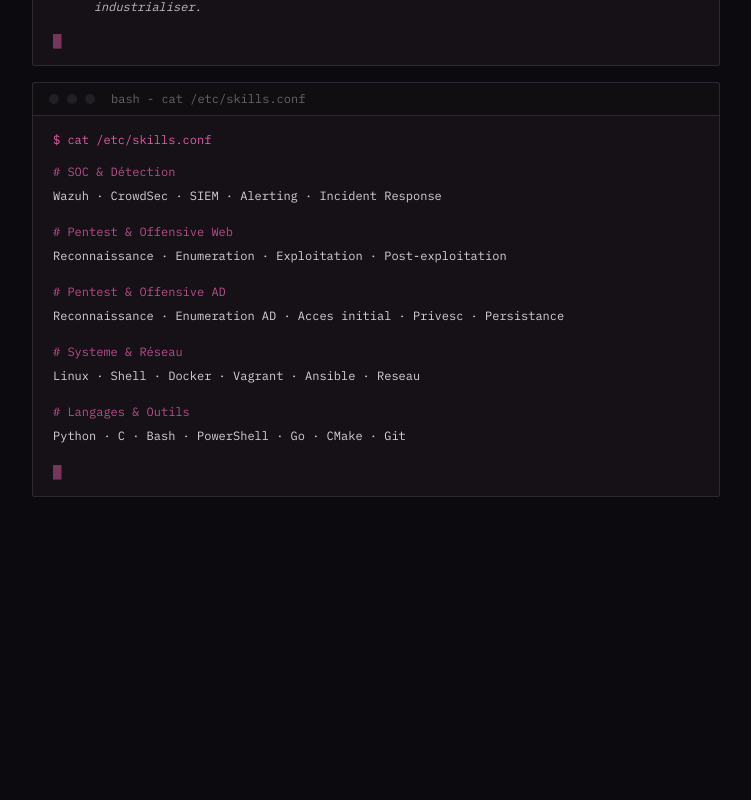
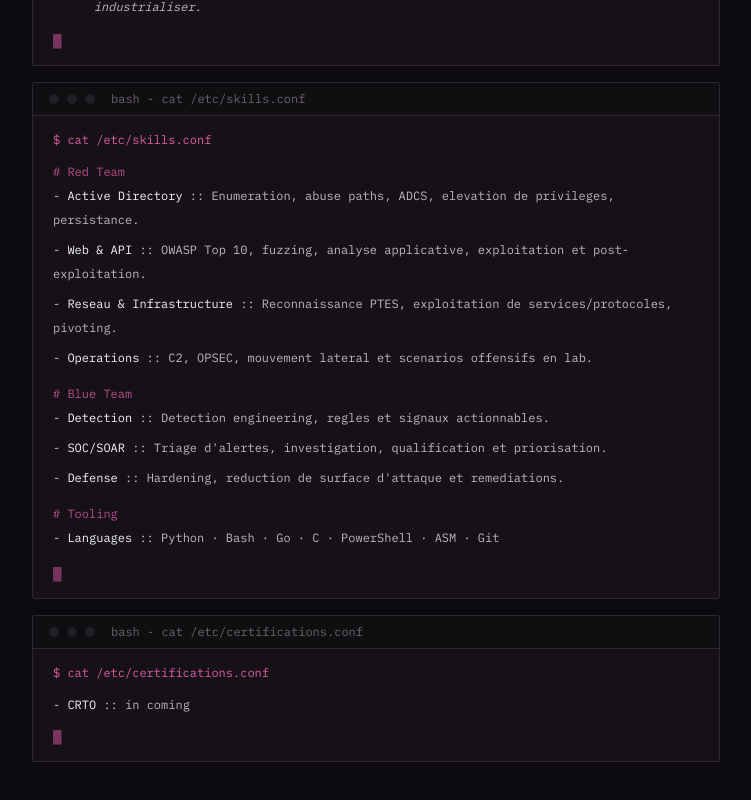
Before and after one commit to 0xbbuddha/0xbbuddha.fr, a Next.js app: page / in a window 1280 px wide. Shown: the part 1420-2220 px from the top of the page, without its empty margins (312-1063 px from the left). Before the commit the page ends 1957 px from the top, so only its background shows below. Built offline with nearby package versions, Linux system fonts and the light colour scheme.

Commit message:
update skills

```diff
--- a/src/app/page.tsx
+++ b/src/app/page.tsx
@@ -2,7 +2,7 @@
 
 import Image from "next/image";
 import { ArrowUpRight, Github, Linkedin } from "lucide-react";
-import { projects, skillCategories, siteProfile, socialLinks } from "@/lib/site-data";
+import { projects, siteProfile, socialLinks } from "@/lib/site-data";
 import { useLanguage } from "@/components/LanguageProvider";
 
 const SOCIAL_ICONS: Record<string, React.ElementType> = {
@@ -82,12 +82,65 @@
     },
   };
 
-  const skillTitleEn: Record<string, string> = {
-    "SOC & Détection": "SOC & Detection",
-    "Pentest & Offensive Web": "Pentest & Offensive Web",
-    "Pentest & Offensive AD": "Pentest & Offensive AD",
-    "Systeme & Réseau": "Systems & Network",
-    "Langages & Outils": "Languages & Tooling",
+  const skillSectionsFr = [
+    {
+      title: "Red Team",
+      parts: [
+        { name: "Active Directory", detail: "Enumeration, abuse paths, ADCS, elevation de privileges, persistance." },
+        { name: "Web & API", detail: "OWASP Top 10, fuzzing, analyse applicative, exploitation et post-exploitation." },
+        { name: "Reseau & Infrastructure", detail: "Reconnaissance PTES, exploitation de services/protocoles, pivoting." },
+        { name: "Operations", detail: "C2, OPSEC, mouvement lateral et scenarios offensifs en lab." },
+      ],
+    },
+    {
+      title: "Blue Team",
+      parts: [
+        { name: "Detection", detail: "Detection engineering, regles et signaux actionnables." },
+        { name: "SOC/SOAR", detail: "Triage d'alertes, investigation, qualification et priorisation." },
+        { name: "Defense", detail: "Hardening, reduction de surface d'attaque et remediations." },
+      ],
+    },
+    {
+      title: "Tooling",
+      parts: [
+        { name: "Languages", detail: "Python  ·  Bash  ·  Go  ·  C  ·  PowerShell  ·  ASM  ·  Git" },
+      ],
+    },
+  ];
+
+  const skillSectionsEn = [
+    {
+      title: "Red Team",
+      parts: [
+        { name: "Active Directory", detail: "Enumeration, abuse paths, ADCS, privilege escalation, and persistence." },
+        { name: "Web & API", detail: "OWASP Top 10, fuzzing, application introspection, exploitation, and post-exploitation." },
+        { name: "Network & Infrastructure", detail: "PTES reconnaissance, service/protocol exploitation, and pivoting." },
+        { name: "Operations", detail: "C2, OPSEC, lateral movement, and offensive lab scenarios." },
+      ],
+    },
+    {
+      title: "Blue Team",
+      parts: [
+        { name: "Detection", detail: "Detection engineering, rules, and actionable signals." },
+        { name: "SOC/SOAR", detail: "Alert triage, investigation, qualification, and prioritization." },
+        { name: "Defense", detail: "Hardening, attack surface reduction, and remediation." },
+      ],
+    },
+    {
+      title: "Tooling",
+      parts: [
+        { name: "Languages", detail: "Python  ·  Bash  ·  Go  ·  C  ·  PowerShell  ·  ASM  ·  Git" },
+      ],
+    },
+  ];
+
+  const certifications = {
+    fr: [
+      { name: "CRTO", status: "in coming" },
+    ],
+    en: [
+      { name: "CRTO", status: "upcoming" },
+    ],
   };
 
   const whoami = [
@@ -207,13 +260,30 @@
         <TerminalBlock id="skills" title="cat /etc/skills.conf">
           <p className="mb-4 text-primary">$ cat /etc/skills.conf</p>
           <div className="space-y-4">
-            {skillCategories.map((cat) => (
-              <div key={cat.title}>
-                <p className="mb-1 text-primary/80">
-                  # {lang === "fr" ? cat.title : (skillTitleEn[cat.title] ?? cat.title)}
-                </p>
-                <p className="leading-6 text-foreground/85">{cat.items.join("  ·  ")}</p>
+            {(lang === "fr" ? skillSectionsFr : skillSectionsEn).map((section) => (
+              <div key={section.title}>
+                <p className="mb-1 text-primary/80"># {section.title}</p>
+                <div className="space-y-1.5">
+                  {section.parts.map((part) => (
+                    <p key={`${section.title}-${part.name}`} className="leading-6 text-muted-foreground">
+                      - <span className="text-foreground">{part.name}</span> :: {part.detail}
+                    </p>
+                  ))}
+                </div>
               </div>
+            ))}
+          </div>
+          <p className="mt-4 animate-pulse text-primary/50">█</p>
+        </TerminalBlock>
+
+        {/* ── certifications ── */}
+        <TerminalBlock id="certifications" title="cat /etc/certifications.conf">
+          <p className="mb-4 text-primary">$ cat /etc/certifications.conf</p>
+          <div className="space-y-1.5 text-muted-foreground">
+            {(lang === "fr" ? certifications.fr : certifications.en).map((cert) => (
+              <p key={cert.name}>
+                - <span className="text-foreground">{cert.name}</span> :: {cert.status}
+              </p>
             ))}
           </div>
           <p className="mt-4 animate-pulse text-primary/50">█</p>
```
